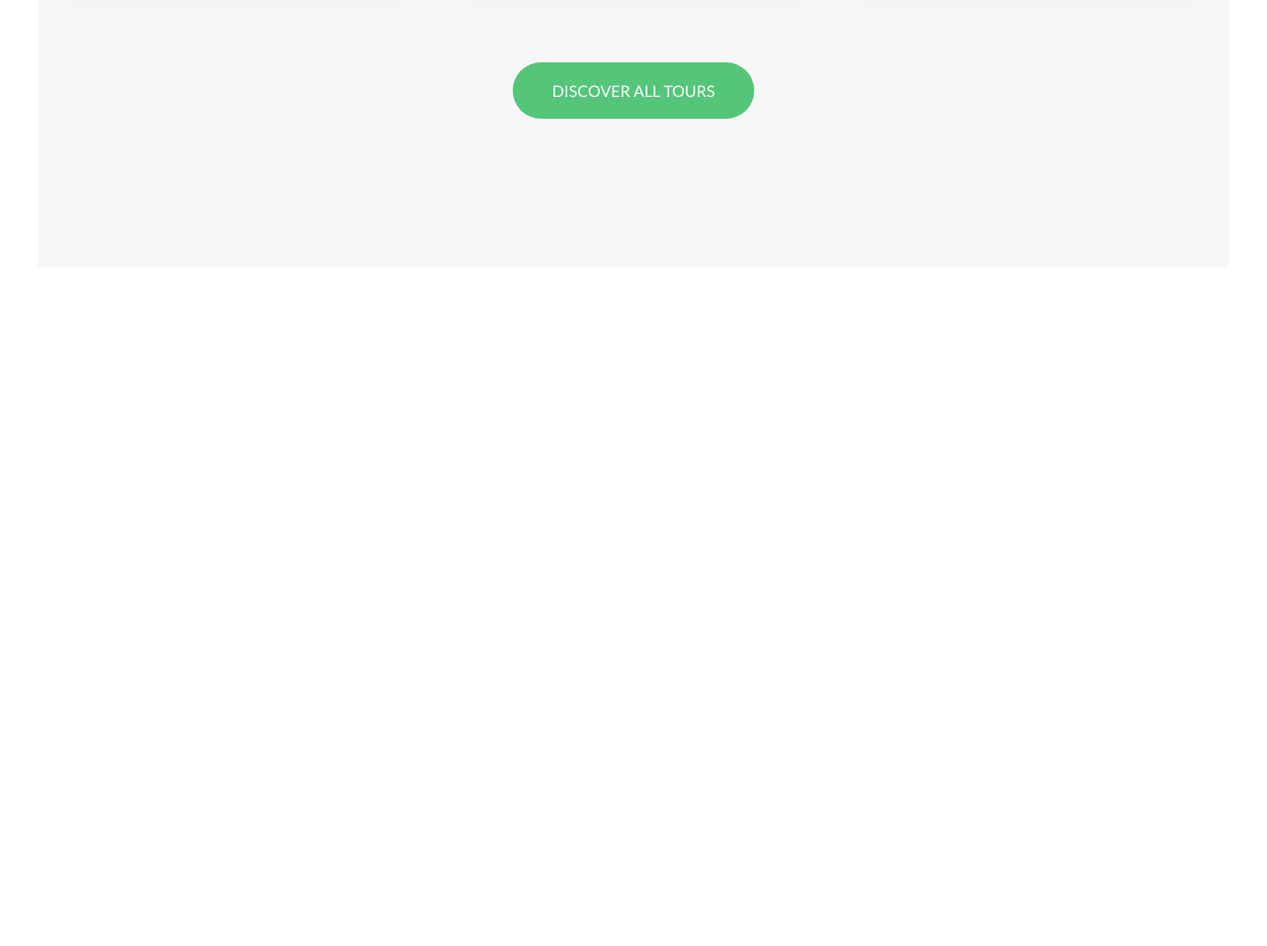
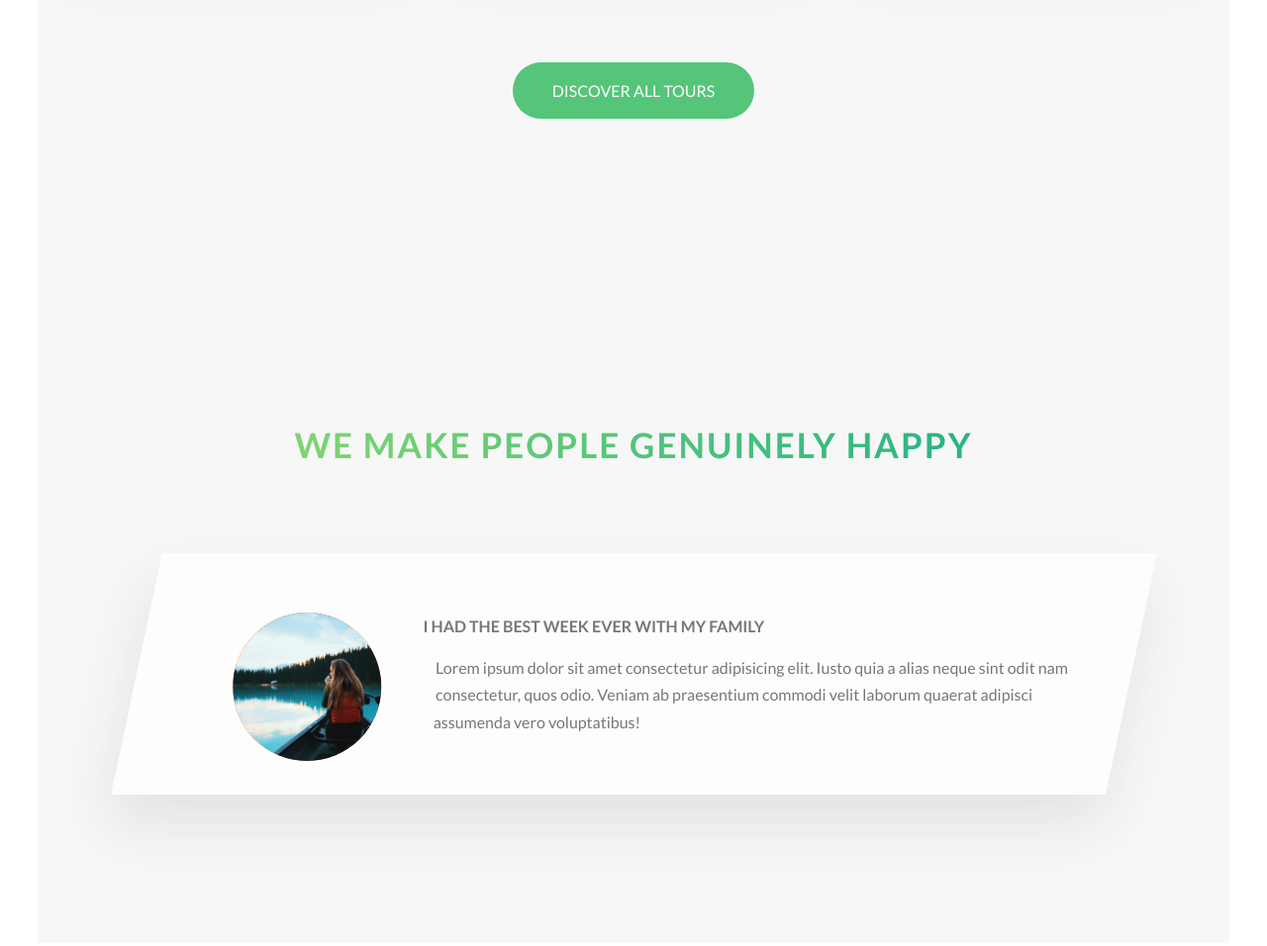
Before and after one commit to VirginiaKMartinez/natour-web, a website: page index.html in a window 1280 px wide. Shown: the part 3087-4043 px from the top of the page at 99% size. Before the commit the page ends 3387 px from the top, so only its background shows below. Drawn offline with Linux system fonts and the light colour scheme.

Commit message:
new section story created and first element styled

```diff
--- a/index.html
+++ b/index.html
@@ -16,6 +16,7 @@
         <title>Natours | Exciting tours for adventurous people</title>
     </head>
     <body>
+        <!-- HEADER SECTION -->
         <header class="header">
             <div class="header__logo-box">
                 <img
@@ -37,6 +38,7 @@
             </div>
         </header>
         <main>
+            <!-- ABOUT SECTION -->
             <section class="section-about">
                 <div class="u-center-text u-margin-bottom-big">
                     <h2 class="heading-secondary">
@@ -85,6 +87,7 @@
                     </div>
                 </div>
             </section>
+            <!-- FEATURES SECTION 1 -->
             <section class="section-features">
                 <div class="row">
                     <div class="col-1-of-4">
@@ -145,7 +148,7 @@
                     </div>
                 </div>
             </section>
-
+            <!-- MOST POPULAR TOURS SECTION -->
             <section class="section-tours">
                 <div class="u-center-text u-margin-bottom-big">
                     <h2 class="heading-secondary">Most popular tours</h2>
@@ -273,6 +276,37 @@
                     <a href="#" class="btn btn--green"> Discover all tours </a>
                 </div>
             </section>
+            <!-- STORIES SECTION -->
+            <section class="section-stories">
+                <div class="u-center-text u-margin-bottom-big">
+                    <h2 class="heading-secondary">
+                        We make people genuinely happy
+                    </h2>
+                </div>
+                <div class="row">
+                    <div class="story">
+                        <figure class="story__shape">
+                            <img
+                                src="img/nat-8.jpg"
+                                alt="Person on a tour"
+                                class="story__img"
+                            />
+                        </figure>
+                        <div class="story__text">
+                            <h3 class="heading-tertiary u-margin-bottom-small">
+                                I had the best week ever with my family
+                            </h3>
+                            <p>
+                                Lorem ipsum dolor sit amet consectetur
+                                adipisicing elit. Iusto quia a alias neque sint
+                                odit nam consectetur, quos odio. Veniam ab
+                                praesentium commodi velit laborum quaerat
+                                adipisci assumenda vero voluptatibus!
+                            </p>
+                        </div>
+                    </div>
+                </div>
+            </section>
         </main>
     </body>
 </html>
--- /dev/null
+++ b/sass/components/_story.scss
@@ -0,0 +1,31 @@
+.story {
+    width: 75%;
+    margin: 0 auto;
+    box-shadow: 0 3rem 6rem rgba($color-black, 0.1);
+    background-color: $color-white;
+    border-radius: 3px;
+    padding: 6rem;
+    padding-left: 9rem;
+    font-size: $default-font-size;
+    transform: skewX(-12deg);
+
+    &__shape {
+        height: 15rem;
+        width: 15rem;
+        float: left;
+        background-color: orangered;
+        -webkit-shape-outside: circle(50% at 50% 50%);
+        shape-outside: circle(50% at 50% 50%);
+        -webkit-clip-path: circle(50% at 50% 50%);
+        clip-path: circle(50% at 50% 50%);
+        transform: translateX(-3rem) skewX(12deg);
+    }
+
+    &__img {
+        height: 100%;
+    }
+
+    &__text {
+        transform: skewX(12deg);
+    }
+}
--- a/sass/main.scss
+++ b/sass/main.scss
@@ -2,17 +2,18 @@
 @import "abstracts/mixins";
 @import "abstracts/variables";
 
+@import "base/animations";
 @import "base/base";
-@import "base/animations";
 @import "base/typography";
 @import "base/utilities";
 
 @import "components/button";
+@import "components/card";
 @import "components/composition";
 @import "components/feature-box";
-@import "components/card";
+@import "components/story";
 
+@import "layout/grid";
 @import "layout/header";
-@import "layout/grid";
 
 @import "pages/home";
--- a/sass/pages/_home.scss
+++ b/sass/pages/_home.scss
@@ -27,3 +27,8 @@
     padding: 25rem 0 15rem 0;
     margin-top: -12vh;
 }
+
+.section-stories {
+    padding: 15rem 0;
+    background-color: $color-gray-light-1;
+}
```
Also changed, not shown: css/style.css.
